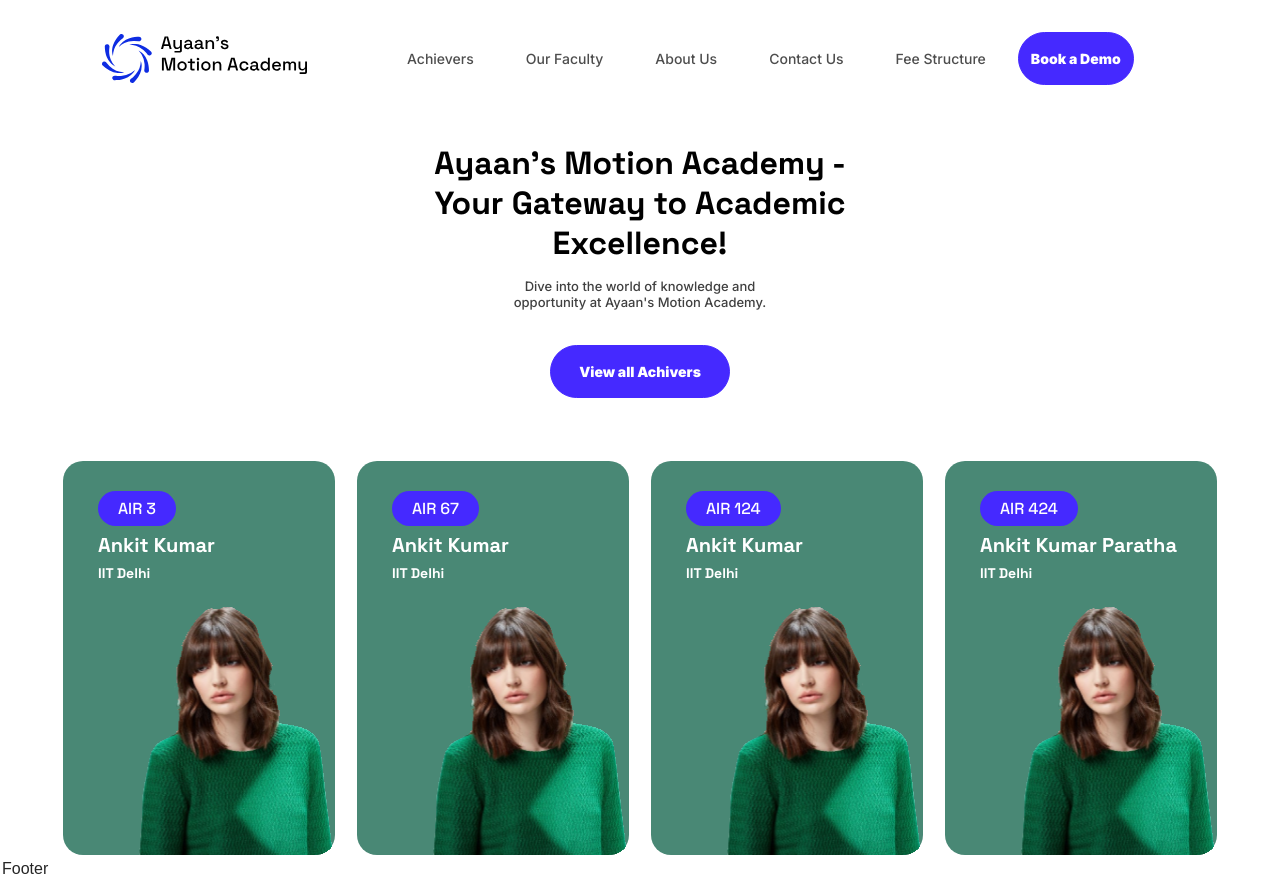
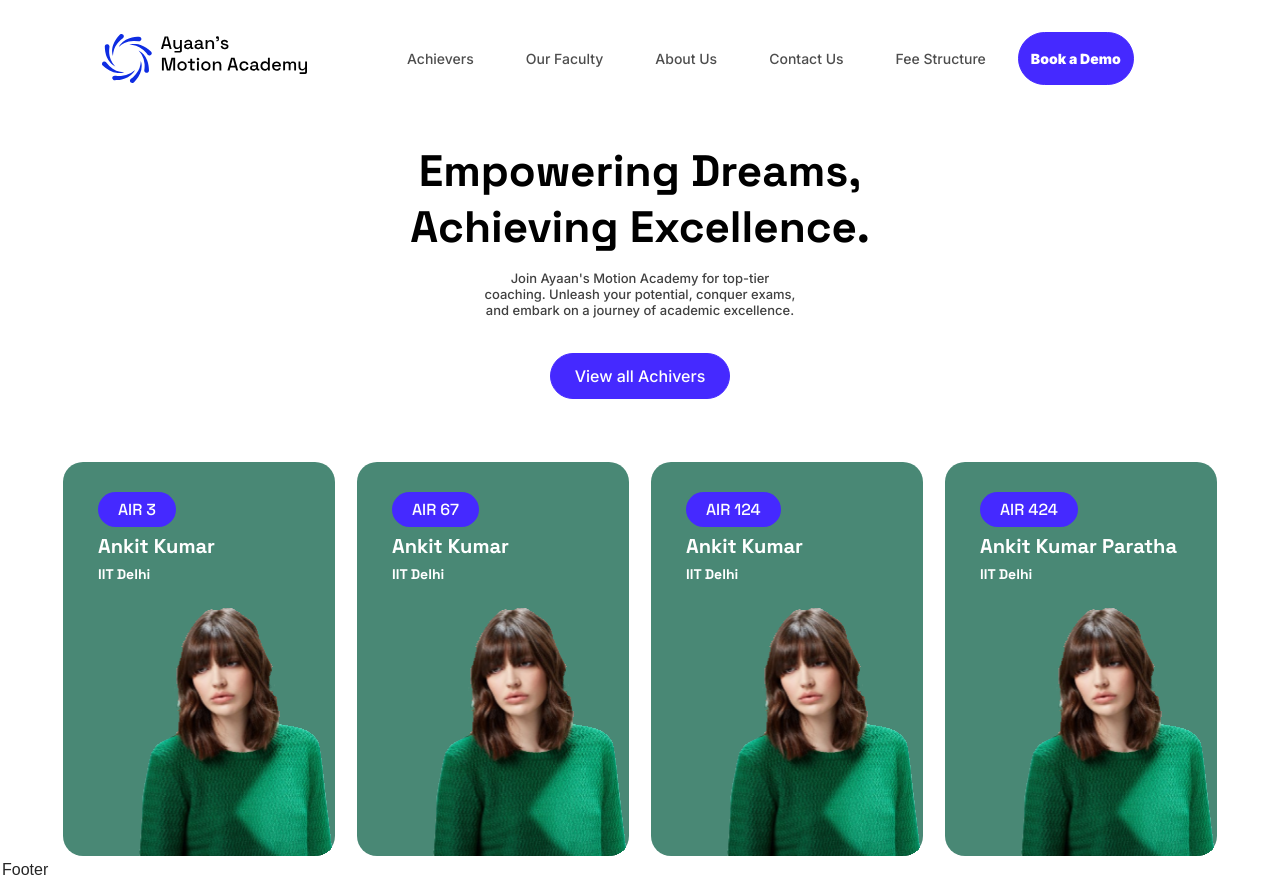
Before and after one commit to omarkhan2217/AyaanMotionAcademy, a React (Vite) app: page / in a window 1280 px wide. Built offline with nearby package versions, Linux system fonts and the light colour scheme.

Commit message:
change in button and in heroText

```diff
--- a/src/components/button/button.module.scss
+++ b/src/components/button/button.module.scss
@@ -22,16 +22,20 @@
   height: inherit;
   box-shadow: $shadow--flat;
   font-family: 'Inter', sans-serif;
+  transition: $linear--transition-XXL;
 
   &:hover {
     cursor: pointer;
     box-shadow: $shadow--subtle;
+    box-shadow: 0 0 10px  $color--bg-primary;
+    transition: $linear--transition-XXL;
   }
 
   &:disabled {
     cursor: not-allowed;
     opacity: 0.67;
   }
+
 }
 
 .xxs {
--- a/src/containers/homepage/heroText/heroText.container.tsx
+++ b/src/containers/homepage/heroText/heroText.container.tsx
@@ -1,19 +1,21 @@
 import React from "react"
 import classes from "./heroText.module.scss";
 import { Button } from "../../../components";
+import { useButtonResizeAlt } from "../../../hooks";
 
 export const HeroTextContainer: React.FC = () => {
 
+
     return (
         <div className={classes.container}>
-            <div className={classes.MainHeader}>
-                Ayaan's Motion Academy - <br />Your Gateway to Academic <br /> Excellence!
+            <div className={classes.mainHeader}>
+            Empowering Dreams, Achieving Excellence.
             </div>
             <div className={classes.subHeader}>
-                Dive into the world of knowledge and opportunity at Ayaan's Motion Academy.
+            Join Ayaan's Motion Academy for top-tier coaching. Unleash your potential, conquer exams, and embark on a journey of academic excellence.
             </div>
             <div className={classes.buttonContainer}>
-                <Button label="View all Achivers" size="md" />
+                <Button label="View all Achivers" size={useButtonResizeAlt()} />
             </div>
         </div>
 
--- a/src/containers/homepage/heroText/heroText.module.scss
+++ b/src/containers/homepage/heroText/heroText.module.scss
@@ -7,12 +7,13 @@
   height: 100%;
 }
 
-.MainHeader {
+.mainHeader {
+  width: 40%;
   color: #000;
   text-align: center;
-  font-size: 32px;
+  font-size: 50px;
   font-weight: 700;
-  font-family: "Space Grotesk", sans-serif;
+  font-family: 'Space Grotesk', sans-serif;
 }
 
 .subHeader {
@@ -20,12 +21,40 @@
   text-align: center;
   font-weight: 500;
   font-size: 13px;
-  width: 20%;
+  width: 25%;
   margin-bottom: 20px;
-  font-family: "Inter", sans-serif;
+  font-family: 'Inter', sans-serif;
 }
-
 
 .buttonContainer {
   width: 14%;
 }
+
+@include mq('desktop-medium'){
+    .mainHeader{
+        font-size: 44px;
+    }
+
+}
+@include mq('desktop-small'){
+    .mainHeader{
+        width: 50%;
+    }
+}
+@include mq('tablet-wide'){
+    .mainHeader{
+        width: 50%;
+        font-size:40px;
+
+    }
+    .subHeader{
+        font-size: 11px;
+    }
+}
+
+@include mq ('tablet'){
+    .mainHeader{
+        width: 40%;
+        font-size: 36px;
+    }
+}
--- a/src/hooks/buttonResize.ts
+++ b/src/hooks/buttonResize.ts
@@ -19,3 +19,22 @@ export const useButtonResize = () => {
   }
   return 'md';
 };
+export const useButtonResizeAlt = () => {
+  const { width } = useWindowSize();
+  if (width < 360) {
+    return 'xxs';
+  }
+  if (width < 420) {
+    return 'xs';
+  }
+  if (width < 768) {
+    return 'sm';
+  }
+  if (width < 1400) {
+    return 'sm';
+  }
+  if (width > 1400) {
+    return 'md';
+  }
+  return 'md';
+};
--- a/src/styles/global.scss
+++ b/src/styles/global.scss
@@ -73,6 +73,10 @@ $border--round: 1000px;
 // Transitions
 
 $linear--transition: all 0.1s linear;
+$linear--transition-M: all 0.15s linear;
+$linear--transition-L: all 0.2s linear;
+$linear--transition-XL: all 0.25s linear;
+$linear--transition-XXL: all 0.3s linear;
 
 // Helper Mixins
 // @import url('https://fonts.googleapis.com/css2?family=Nunito:ital,wght@0,200;0,300;0,400;0,500;0,600;0,700;0,800;0,900;0,1000;1,200;1,300;1,400;1,500;1,600;1,700;1,800;1,900;1,1000&display=swap');
```
